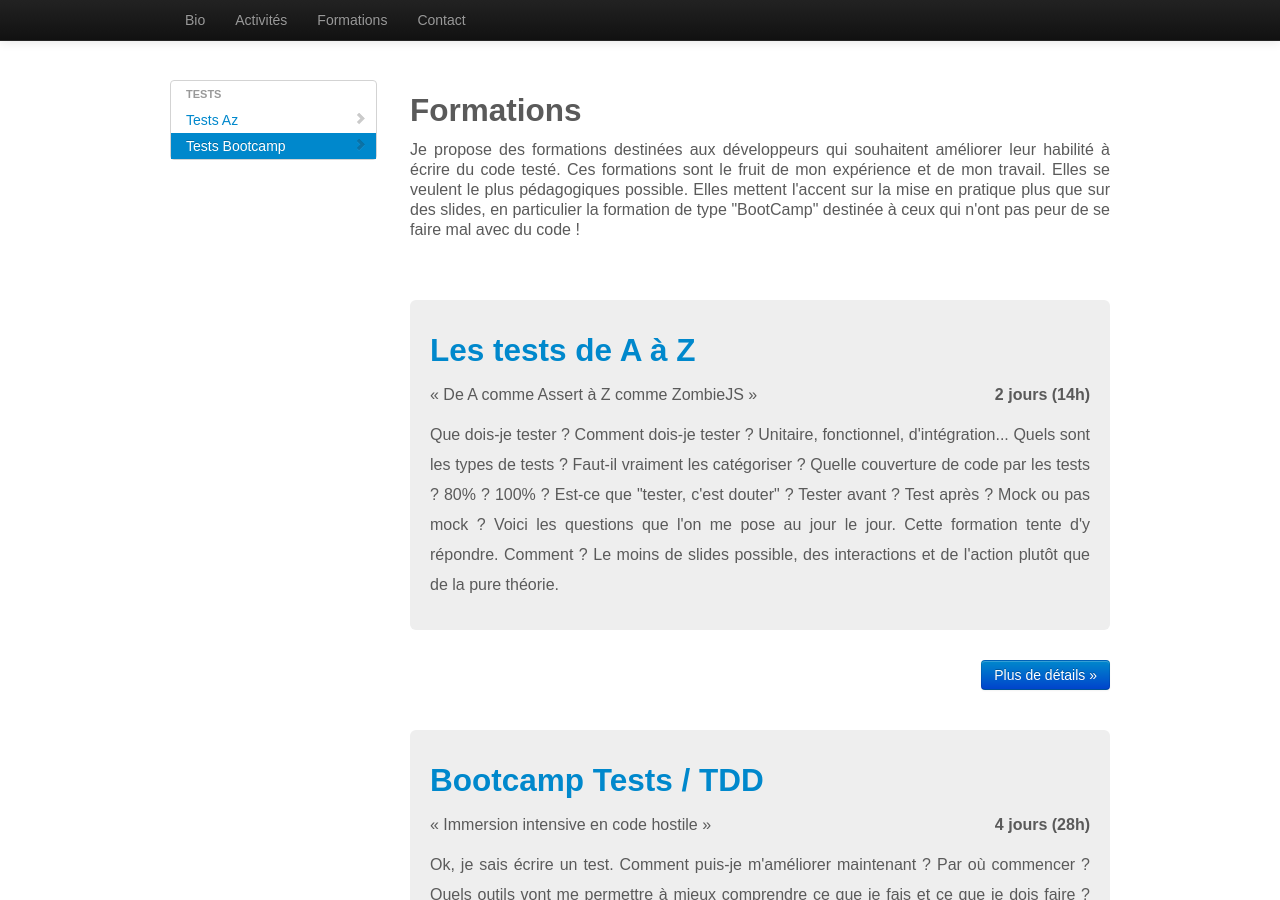
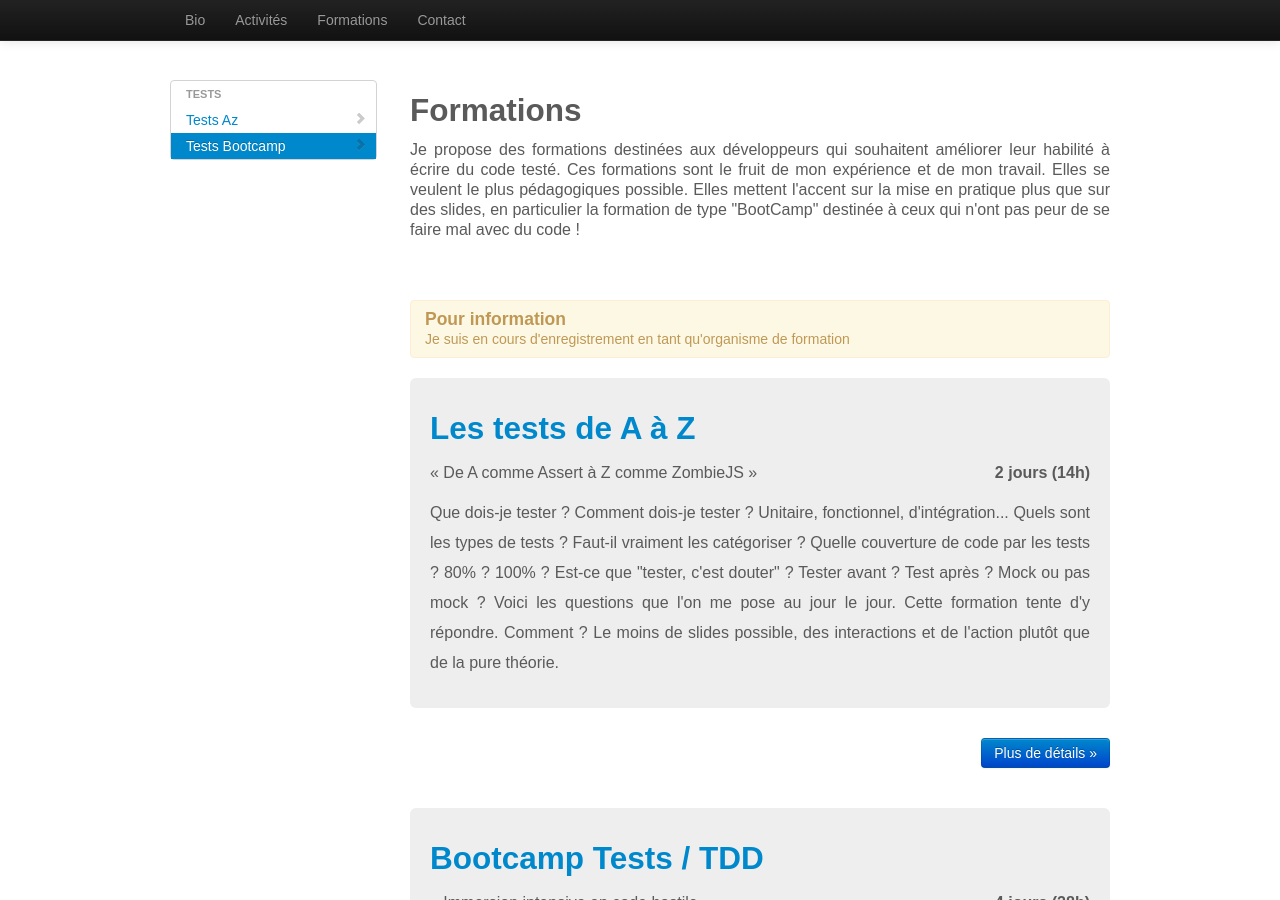
Before and after one commit to dgageot/retour1024, a Jekyll site: the page built from formations.html, in a window 1280 px wide and 900 px high. Built offline with Jekyll 4.4.1, drawn with Linux system fonts in a browser that asks for light colours; comment, search, counter and statistics services are not loaded.

Commit message:
Orga formation

```diff
--- a/formations.html
+++ b/formations.html
@@ -30,6 +30,11 @@ home: /
         possible. Elles mettent l'accent sur la mise en pratique plus que sur des slides, en particulier la
         formation de type "BootCamp" destinée à ceux qui n'ont pas peur de se faire mal avec du code !
       </p>
+
+      <div class="alert">
+        <h4>Pour information</h4>
+        Je suis en cours d'enregistrement en tant qu'organisme de formation
+      </div>
 
       {% for post in site.categories.formation %}
       <section id="{{post.code}}">
```
